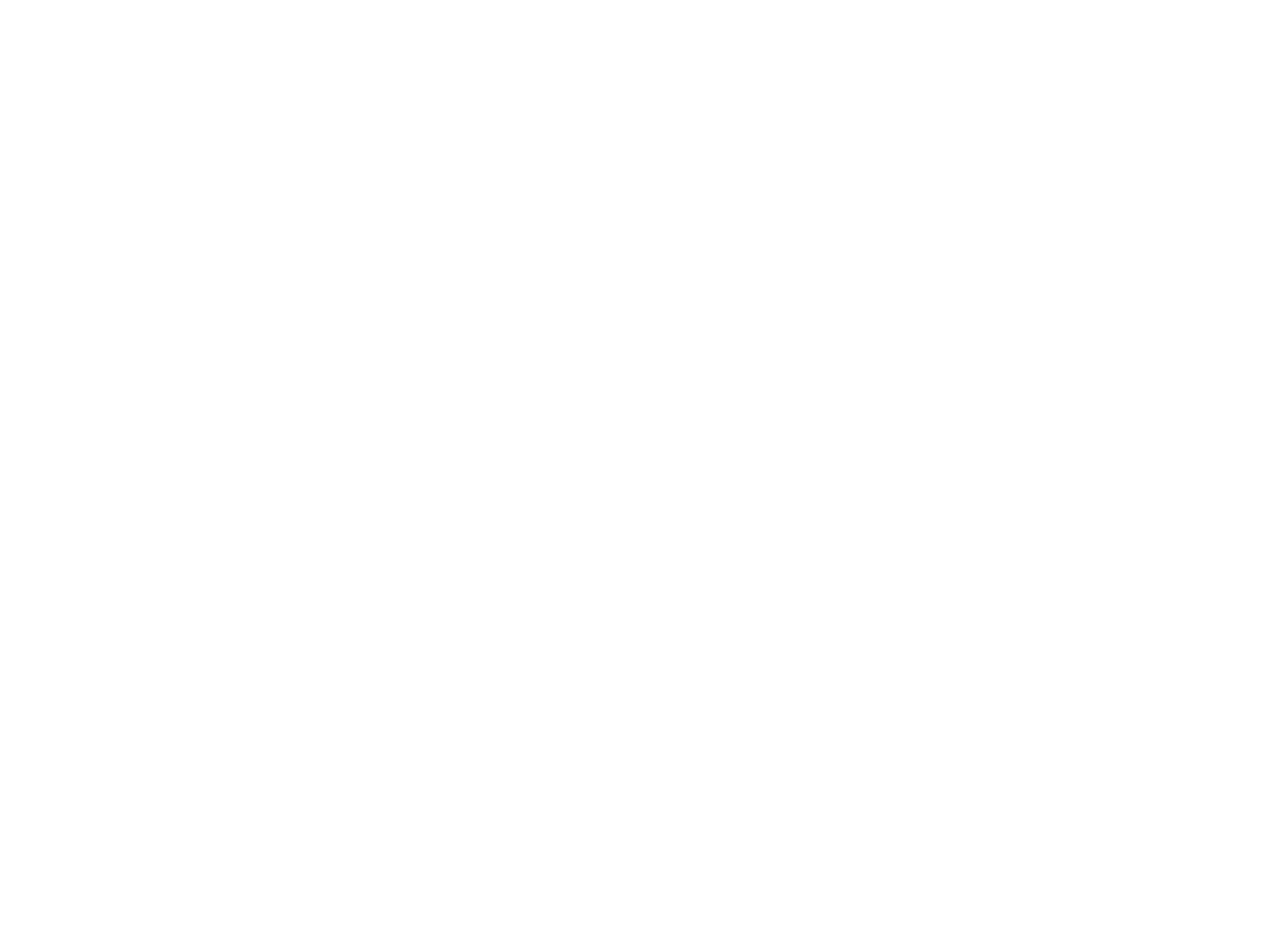
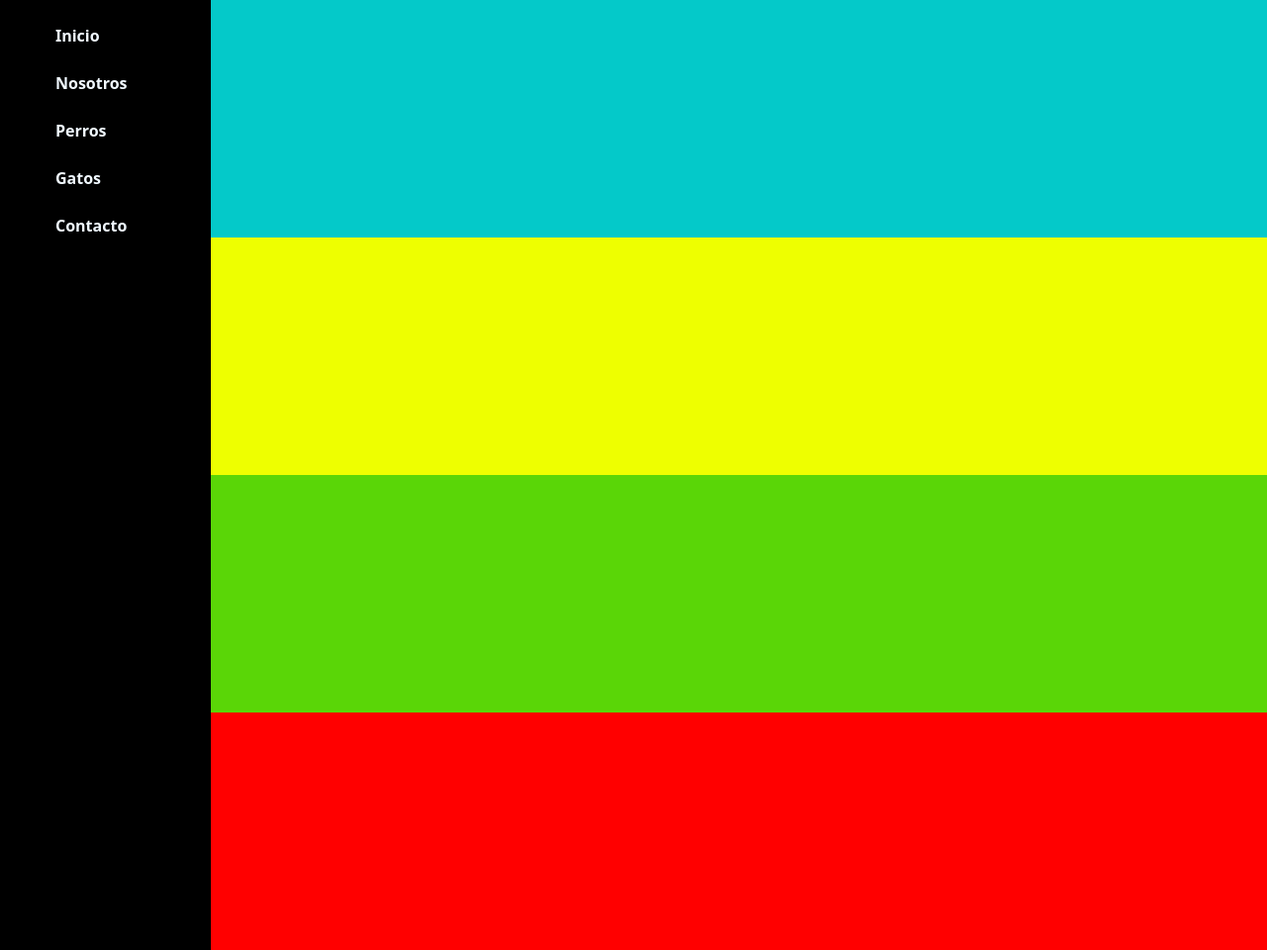
Before and after one commit to Reaien/web_actividad2_bootstrap5, a plain HTML site: page index.html in a window 1280 px wide. Shown: the whole page at 99% size. Before the commit the page ends 800 px from the top, so only its background shows below. Drawn offline with nearby package versions, Linux system fonts and the light colour scheme.

Commit message:
web actividad 2 pero con bootstrap falta corregir alto automatico

```diff
--- a/index.html
+++ b/index.html
@@ -5,12 +5,31 @@
     <meta http-equiv="X-UA-Compatible" content="IE=edge">
     <meta name="viewport" content="width=device-width, initial-scale=1.0">
     <link href="https://cdn.jsdelivr.net/npm/bootstrap@5.3.0-alpha1/dist/css/bootstrap.min.css" rel="stylesheet" integrity="sha384-GLhlTQ8iRABdZLl6O3oVMWSktQOp6b7In1Zl3/Jr59b6EGGoI1aFkw7cmDA6j6gD" crossorigin="anonymous">
+    <link rel="stylesheet" href="style/style.css">
     <title>Document</title>
 </head>
 <body>
-
-
-
+    <div class="container-fluid">
+        <div class="row">
+            <!--nav bar-->
+            <nav class="col-2">
+                <ul class="menu">
+                    <li>Inicio</li>
+                    <li>Nosotros</li>
+                    <li>Perros</li>
+                    <li>Gatos</li>
+                    <li>Contacto</li>
+                </ul>
+            </nav>
+            <!--resto del body-->
+            <div class="col-10">
+                <div class="item-1"></div>
+                <div class="item-2"></div>
+                <div class="item-3"></div>
+                <div class="item-4"></div>
+            </div>
+        </div>
+    </div>
     <script src="https://code.jquery.com/jquery-3.6.4.js" integrity="sha256-a9jBBRygX1Bh5lt8GZjXDzyOB+bWve9EiO7tROUtj/E=" crossorigin="anonymous"></script>
     <script src="https://cdn.jsdelivr.net/npm/@popperjs/core@2.11.6/dist/umd/popper.min.js" integrity="sha384-oBqDVmMz9ATKxIep9tiCxS/Z9fNfEXiDAYTujMAeBAsjFuCZSmKbSSUnQlmh/jp3" crossorigin="anonymous"></script>
     <script src="https://cdn.jsdelivr.net/npm/bootstrap@5.3.0-alpha1/dist/js/bootstrap.min.js" integrity="sha384-mQ93GR66B00ZXjt0YO5KlohRA5SY2XofN4zfuZxLkoj1gXtW8ANNCe9d5Y3eG5eD" crossorigin="anonymous"></script>
--- a/style/style.css
+++ b/style/style.css
@@ -0,0 +1,31 @@
+.row>*{
+    padding: 0;
+}
+.col-2{
+    background-color: black;
+}
+
+.menu li{
+    color: aliceblue;
+    list-style: none;
+    margin-top: 1.5rem;
+    font-weight: bold;
+    margin-left: 1.5rem;
+}
+
+.col-10 .item-1{
+    background-color: rgb(4, 201, 201);
+    height: 15rem;
+}
+.col-10 .item-2{
+    background-color: rgb(238, 255, 0);
+    height: 15rem;
+}
+.col-10 .item-3{
+    background-color: rgb(90, 214, 7);
+    height: 15rem;
+}
+.col-10 .item-4{
+    background-color: rgb(255, 0, 0);
+    height: 15rem;
+}
```
